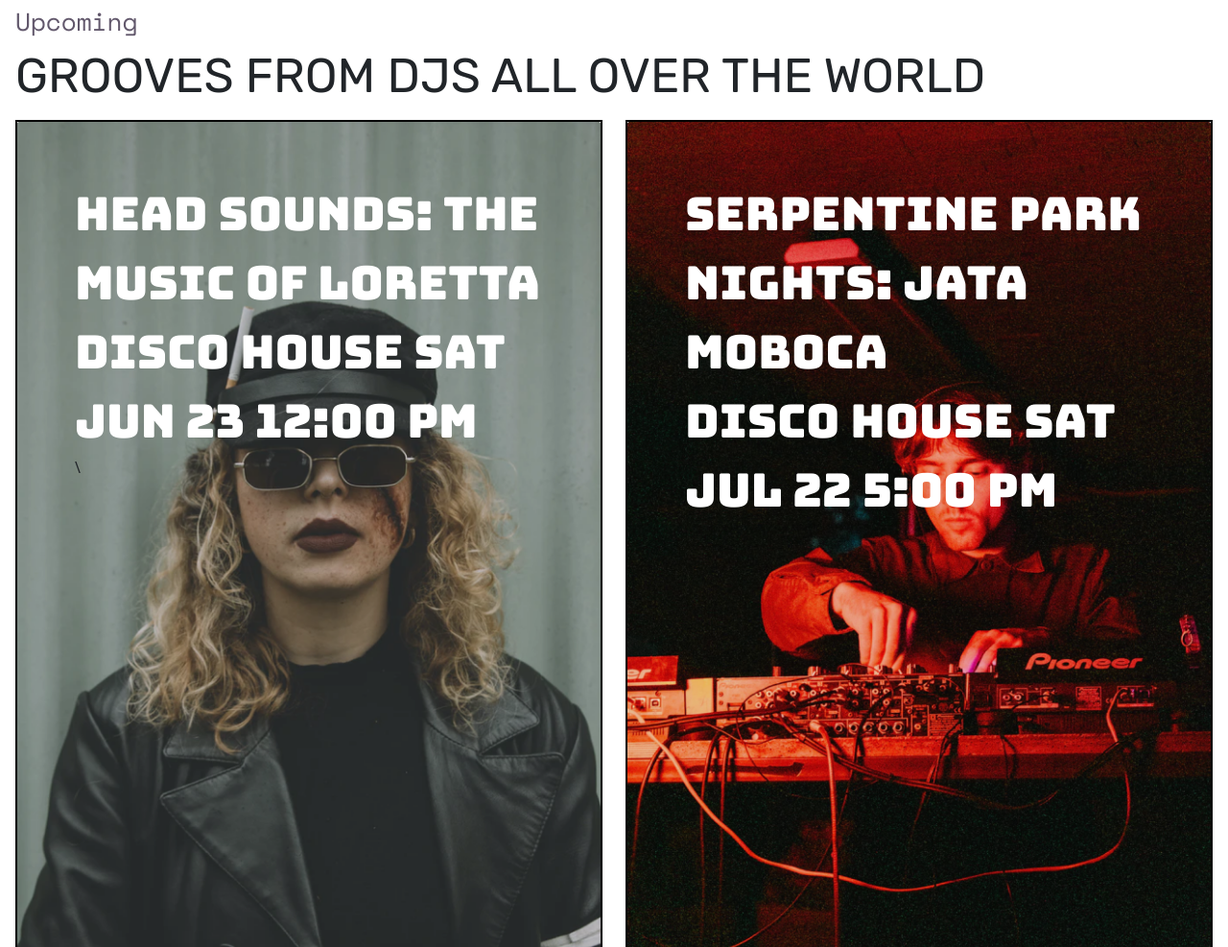
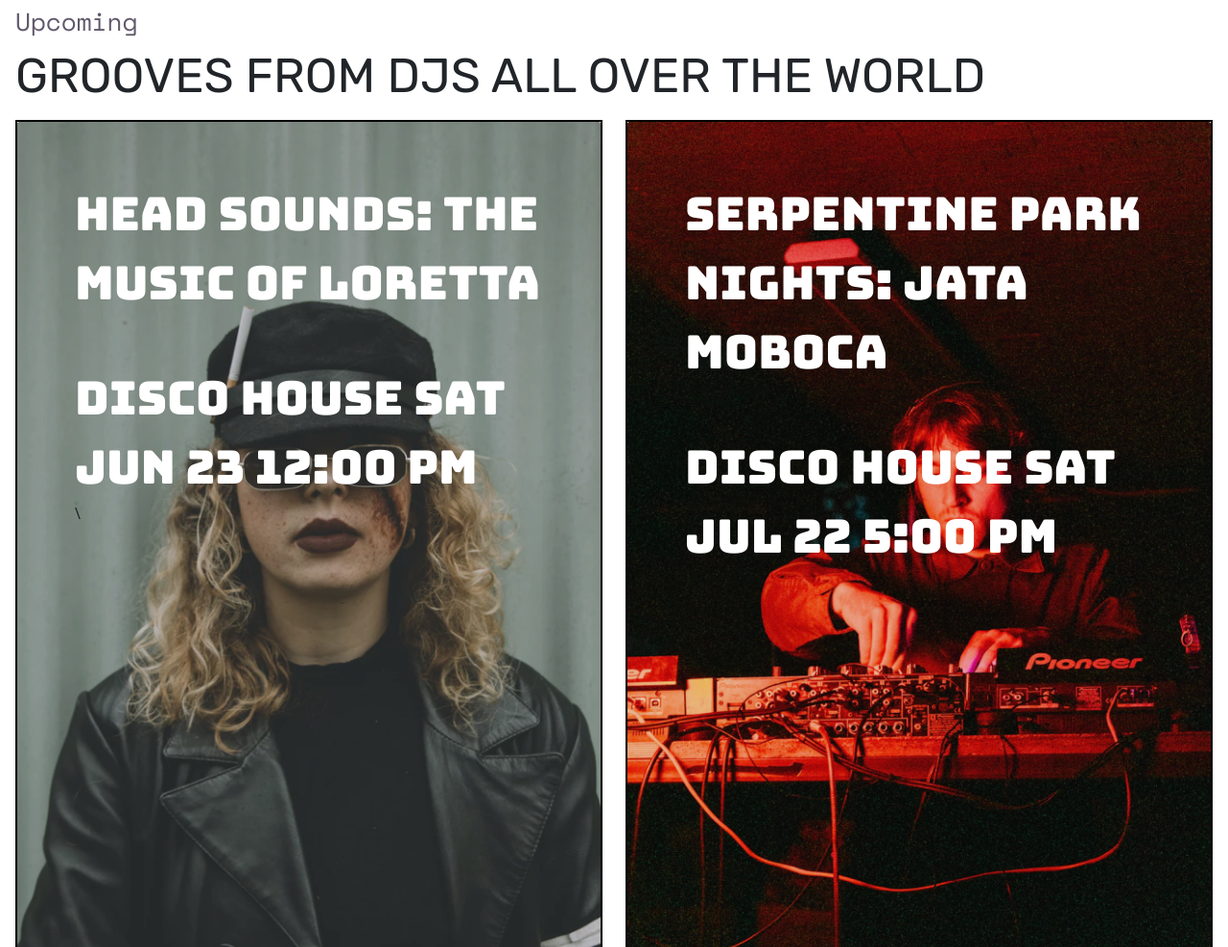
Before and after one commit to danielqtran/SiliconRadio, a plain HTML site: page index.html in a window 1280 px wide. Shown: the part 923-1910 px from the top of the page at 96% size. Drawn offline with nearby package versions, Linux system fonts and the light colour scheme.

Commit message:
Update index.html

```diff
--- a/index.html
+++ b/index.html
@@ -88,7 +88,7 @@
                     <div class="cardImg">
                         <img src="images/image_12.png" class="card-img img-fluid" alt="...">
                         <div class="card-img-overlay">
-                            <p class="heading1">Head Sounds: The Music of Loretta</p>
+                            <p class="heading1 pb-5">Head Sounds: The Music of Loretta</p>
                             <p class="heading1">Disco House Sat Jun 23 12:00 PM</p>
                             \
                         </div>
@@ -106,7 +106,7 @@
                 <div class="card">
                     <img src="images/image_13.png" class="card-img" alt="...">
                     <div class="card-img-overlay">
-                        <p class="heading1">Serpentine Park Nights: Jata Moboca</p>
+                        <p class="heading1 pb-5">Serpentine Park Nights: Jata Moboca</p>
                         <p class="heading1">Disco House Sat Jul 22 5:00 PM</p>
                     </div>
                     <div class="card-body">
```
